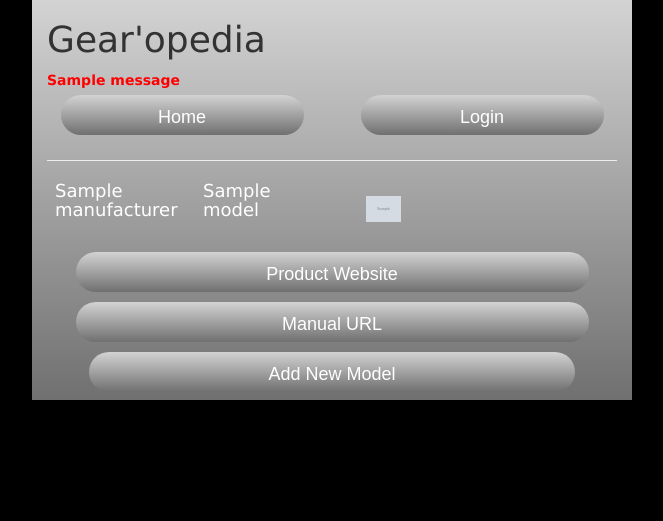
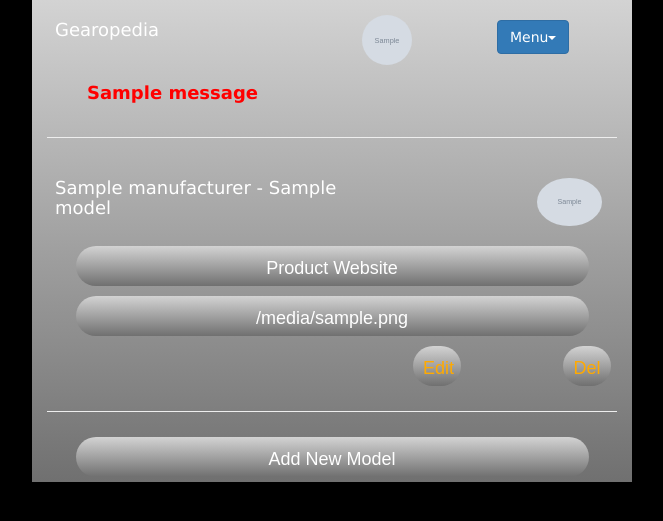
Before and after one commit to stevenmarr/gearopedia, a Flask app: template templates/view_models.html in a window 1280 px wide. Shown: the top 521 px of the page, without its empty margins (308-971 px from the left). Run offline with Flask 2, Linux system fonts and the light colour scheme; the template is opened without the code that fills it: most values are stand-ins (such as "Sample title", 1, 10 or a date in 2020); grey boxes marked "Sample" are stand-in pictures; one stand-in notice (Sample message) is shown; parts of the project's set-up code (start-up, migrations or seed data) failed here and were passed over; some libraries are stand-ins or nearby versions.

Commit message:
Update CSS columns

```diff
--- a/templates/delete_model.html
+++ b/templates/delete_model.html
@@ -1,6 +1,6 @@
 {% extends "main.html" %}
 {% block maincontent %}
-{% if login_session['username'] %}
+{% if login_session['name'] %}
 <div>
    <form action='{{url_for('deletemodel', model_id=model.id)}}' method="POST" enctype='multipart/form-data'>
    <h3>Model to delete: {{ model.name }}</h3>
--- /dev/null
+++ b/templates/login2.html
@@ -0,0 +1,4 @@
+{% extends "main2.html" %}
+{% block maincontent %}
+
+{% endblock %}
--- a/templates/main.html
+++ b/templates/main.html
@@ -1,57 +1,144 @@
 <!DOCTYPE html>
 <html>
 <head>
-      <meta name="viewport" content = "width=device-width, inital-scale=1">
-      <link rel="stylesheet" href="/static/css/bootstrap.min.css">
-      <link rel="stylesheet" href="/static/css/style.css">
+    <meta content="width=device-width, inital-scale=1" name="viewport">
+    <meta content="profile email" name="google-signin-scope">
+    <meta content={{CLIENT_ID}}
+    name="google-signin-client_id">
+    <script async="" defer src="https://apis.google.com/js/platform.js"></script>
+    <script src=
+    "https://ajax.googleapis.com/ajax/libs/jquery/1.11.3/jquery.min.js"></script>
+    <script src=
+    "http://maxcdn.bootstrapcdn.com/bootstrap/3.3.5/js/bootstrap.min.js"></script>
+   <script>
+
+      function onSignIn(googleUser) {
+                 var id_token = googleUser.getAuthResponse().id_token;
+                 var xhr = new XMLHttpRequest();
+                  <!--xhr.open('POST', 'http://localhost:8080/tokensignin');-->
+		  xhr.open('POST', 'http://ec2-52-27-153-241.us-west-2.compute.amazonaws.com/tokensignin');
+                  xhr.setRequestHeader('Content-Type', 'application/x-www-form-urlencoded');
+                  xhr.onload = function() {
+                    console.log('Signed in as: ' + xhr.responseText);
+
+                  };
+                  xhr.send('idtoken=' + id_token);
+               }
+               function signOut() {
+                  var auth2 = gapi.auth2.getAuthInstance();
+                  user = auth2.currentUser.get()
+                  id_token = auth2.currentUser.get().getAuthResponse().id_token
+                  var xhr = new XMLHttpRequest();
+		  <!--xhr.open('POST', 'http://localhost:8080/tokensignout');-->
+                  xhr.open('POST', 'http://ec2-52-27-153-241.us-west-2.compute.amazonaws.com/tokensignout');                   xhr.setRequestHeader('Content-Type', 'application/x-www-form-urlencoded');
+                  xhr.onload = function() {
+                    console.log('Signed out: ')// + xhr.responseText);
+                  };
+                  xhr.send('idtoken=' + id_token);
+                  auth2.signOut().then(function () {
+                     console.log('User signed out.');
+                     setTimeout(function() {
+                     window.location.href = window.location.pathname;
+                     },400);
+                   });
+               }
+
+
+   </script>
+    <link href="/static/css/bootstrap.min.css" rel="stylesheet">
+    <link href="/static/css/style.css" rel="stylesheet">
+
+    <title>
+    </title>
 </head>
+
 <body>
     <div class="container">
+
          <div class="row">
-            <div class = "col-md-12">
-               <h1>Gear'opedia
+            <div class="col-xs-6 col-md-3">
+                <h3>Gearopedia</h3>
+            </div>
 
-	    {% if login_session['username'] %}
 
-		<img src="{{login_session['picture']}}" style = "width: 50px; height: 50px;border-radius:\
-         	50px;-webkit-border-radius: 50px;-moz-border-radius: 50px; float: right; margin-top: 5px">
-	    	</h1>
+
+                     {% if login_session['name'] %}
+                     <div class="col-xs-6 col-md-3">
+                     <div style="margin-top:20px">
+                     <div class="g-signin2" data-onsuccess="onSignIn" data-theme="light" >
+
+                     </div>
+                     </div>
+                  </div>
+                  <div class="col-xs-6 col-md-3">
+                     <img class="img-circle" src="{{login_session['picture']}}" style="height:50px; width:50px">
                   </div>
                      {% else %}
+                 <div class="col-xs-6" col-md-3>
+                     <div style="margin-top:20px">
+                     <div class="g-signin2" data-onsuccess="onSignIn" data-theme="dark" >
+
+                     </div>
+                     </div>
                   </div>
                      {% endif %}
-         </div>
-         <!-- messaging -->
-         {% with messages = get_flashed_messages() %}
-         {% if messages %}
-         <div class="row">
-            <div class = "col-md-12"
-            <ul>
-               {% for message in messages %}
-               <li class="error"><strong>{{ message }}</strong></li>
-               {% endfor %}
+
+
+
+             <!-- drop down menu -->
+            <div class="col-xs-6 col-md-3" style="height:80px; padding-top:20px"">
+                <div>
+                <div class="dropdown">
+                    <button class="btn btn-primary dropdown-toggle"
+                    data-toggle="dropdown" type=
+                    "button">Menu<span class=
+                    "caret"></span></button>
+
+                    <ul class="dropdown-menu" style="min-width:100px; font-size:18px">
+                        <li>
+                            <a href="{{url_for('defaultgearcategories')}}">Home</a>
+                        </li>
+                        <li>
+                            {% if login_session['name'] %}
+                            <a href="#" onclick="signOut();">Logout</a>
+                            {% endif %}
+                        </li>
                     </ul>
                 </div>
             </div>
-      {% endif %}
-      {% endwith %}
-      <div class="row">
-         <div class="col-md-6">
-            <a id="button" href='{{url_for('defaultgearcategories')}}'>Home</a>
-         </div>
-         <div class="col-md-6">
-            {% if login_session['username'] %}
-            <a id="button" href='/gdisconnect'>Logout</a>
-            {% else %}
-            <a id="button" href='/login'>Login</a>
-            {% endif %}
+
        </div>
       </div>
+        <!-- messaging -->
+        {% with messages = get_flashed_messages() %} {% if messages %}
+
+        <div class="row">
+            <div class="col-sm-12">
+                <ul>
+                    <li style="list-style: none">
+                     {% for message in messages%}
+                    </li>
+
+
+                    <li class="error"><strong>{{ message }}</strong>
+                    </li>
+
+
+                    <li style="list-style: none">{% endfor %}</li>
+                </ul>
+            </div>
+        </div>
+        {% endif %} {% endwith %}
+
+        <div class="row">
+            <div class ='col-sm-6'>
+            </div>
+
+
+
+        </div>
    <hr>
-      {% block maincontent %}
-      {% endblock %}
-      </div>
-      </div><!--close row-->
-      </div><!--close container-->
+    {% block maincontent %} {% endblock %} <!--close row-->
+     <!--close container-->
 </body>
 </html>
--- a/templates/view_models.html
+++ b/templates/view_models.html
@@ -1,34 +1,35 @@
 {% extends "main.html" %}
 {% block maincontent %}
 {% for model in models %}
-<h3>
+
    <div class="row">
-      <div class="col-md-3">
-         {{model.manufacturer}}
-      </div>
-      <div class="col-md-3">
+      <h3>
+      <div class="col-xs-7">
+         {{model.manufacturer}} -
+
          {{model.name}}
       </div>
-      <div class="col-md-3">
-         <img src="{{model.image_path}}" >
+
+      <div class="col-xs-5">
+         <img class="img-circle" src="{{model.image_path}}" style="float:right; margin-top:0px" >
       </div>
+   </h3>
    </div>
-</h3>
+
 <div class ="row">
-   <div class="col-md-12">
-      <a id="button" href='{{model.product_url}}'>Product Website </a>
-      <a id="button" href='{{model.manual_url}}'>Manual URL</a>
+   <div class="col-xs-12">
+	{% if model.product_url != "" %}
+	<a id="button" href='{{model.product_url}}'>Product Website </a>
+   	{% endif %}
    </div>
 </div>
-{% if login_session['username'] %}
-<div class="row">
-<div class="col-md-12">
+{% if login_session['name'] %}
 
    {% if files %}
    {% for file in files %}
    {% if file.model_id == model.id %}
    <div class="row">
-      <div class="col-md-12">
+      <div class="col-xs-12">
          <a id="button" href='{{file.path}}'>{{file.file_type}}</a>
       </div>
    </div>
@@ -37,16 +38,23 @@
    {% endif %}
    <div class="row">
       <div class="col-md-6">
+      </div>
+      <div class="col-xs-6 col-md-3">
          <a id="button2"  href='{{url_for('editmodel', model_id=model.id)}}'>Edit</a>
       </div>
-      <div class="col-md-6">
+      <div class="col-xs-6 col-md-3">
          <a id="button2" href='{{url_for('deletemodel', model_id=model.id)}}'>Del</a>
       </div>
+
    </div>
+{% endif %}
+{% endfor %}
+{% if login_session['name'] %}
+<hr>
+<div class = "row">
+<div class="col-xs-12">
+   <a id="button" href='{{url_for('addmodel', category_id = category_id)}}'>Add New Model</a>
+</div>
 </div>
 {% endif %}
-{% endfor %}
-<div class="col-md-12">
-   <a id="button" href='{{url_for('addmodel', category_id = category_id)}}'>Add New Model</a>
-</div>
 {% endblock %}
```
Also changed, not shown: templates/add_category.html (+0 -15 lines), templates/default.html (+7 -6 lines), 1 other file. Lines whose indentation alone changed are shown as unchanged.
